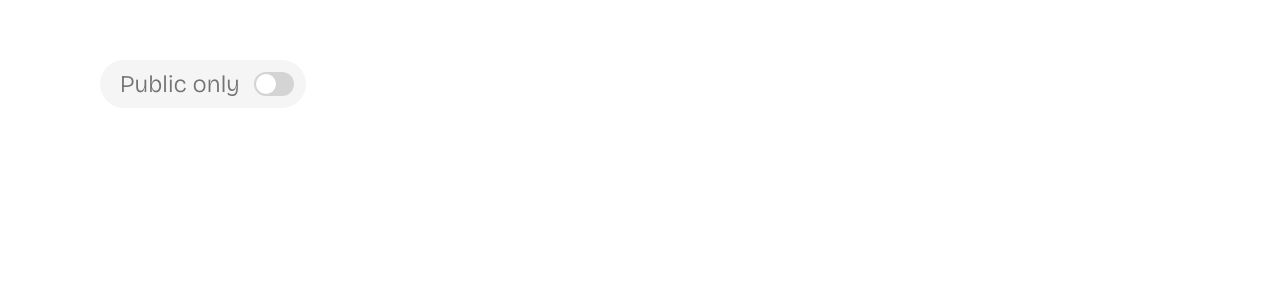
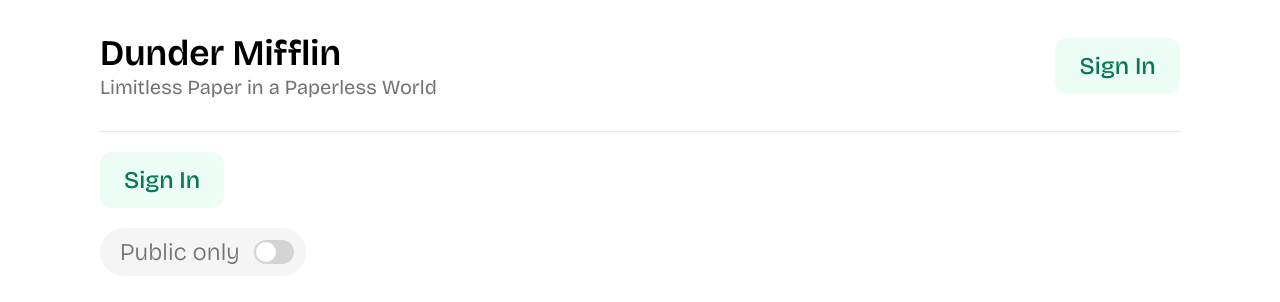
Before and after one commit to gnchrv/nextjs-dunder-mifflin, a Next.js app: page / in a window 1280 px wide. Shown: the top 302 px of the page. Built offline with nearby package versions, Linux system fonts and the light colour scheme.

Commit message:
Add a container to showcase the existing comps

```diff
--- a/src/app/globals.scss
+++ b/src/app/globals.scss
@@ -3,9 +3,13 @@
 :root {
     margin: 0 auto;
     font-size: 20px;
-    padding: 3rem;
+    padding: 0 3rem;
     max-width: 60rem;
     font-family: var(--ff-accent, var(--ff-system, sans-serif));
     background-color: var(--color-bg-primary);
     color: var(--color-text-primary);
+
+    @include mobile-styles {
+        padding: 0 1.2rem;
+    }
 }
--- /dev/null
+++ b/src/app/page.module.scss
@@ -0,0 +1,5 @@
+.container {
+    display: flex;
+    flex-direction: column;
+    gap: 1rem;
+}
--- a/src/app/page.tsx
+++ b/src/app/page.tsx
@@ -1,7 +1,10 @@
 'use client'
 
+import styles from './page.module.scss'
+import { useState } from 'react'
+import LinkButton from '@/components/LinkButton'
 import SwitchPlate from '@/components/SwitchPlate'
-import { useState } from 'react'
+import Header from '@/components/Header'
 
 export default function Home() {
 
@@ -9,10 +12,17 @@
     const [checked, setChecked] = useState(false)
 
     return <>
-        <SwitchPlate
-            checked={checked}
-            onChange={() => { setChecked(!checked) }}
-            label='Public only'
-        />
+        <section className={styles.container}>
+            <Header />
+            <LinkButton
+                label='Sign In'
+                href='/'
+            ></LinkButton>
+            <SwitchPlate
+                checked={checked}
+                onChange={() => { setChecked(!checked) }}
+                label='Public only'
+            />
+        </section>
     </>
 }
```
